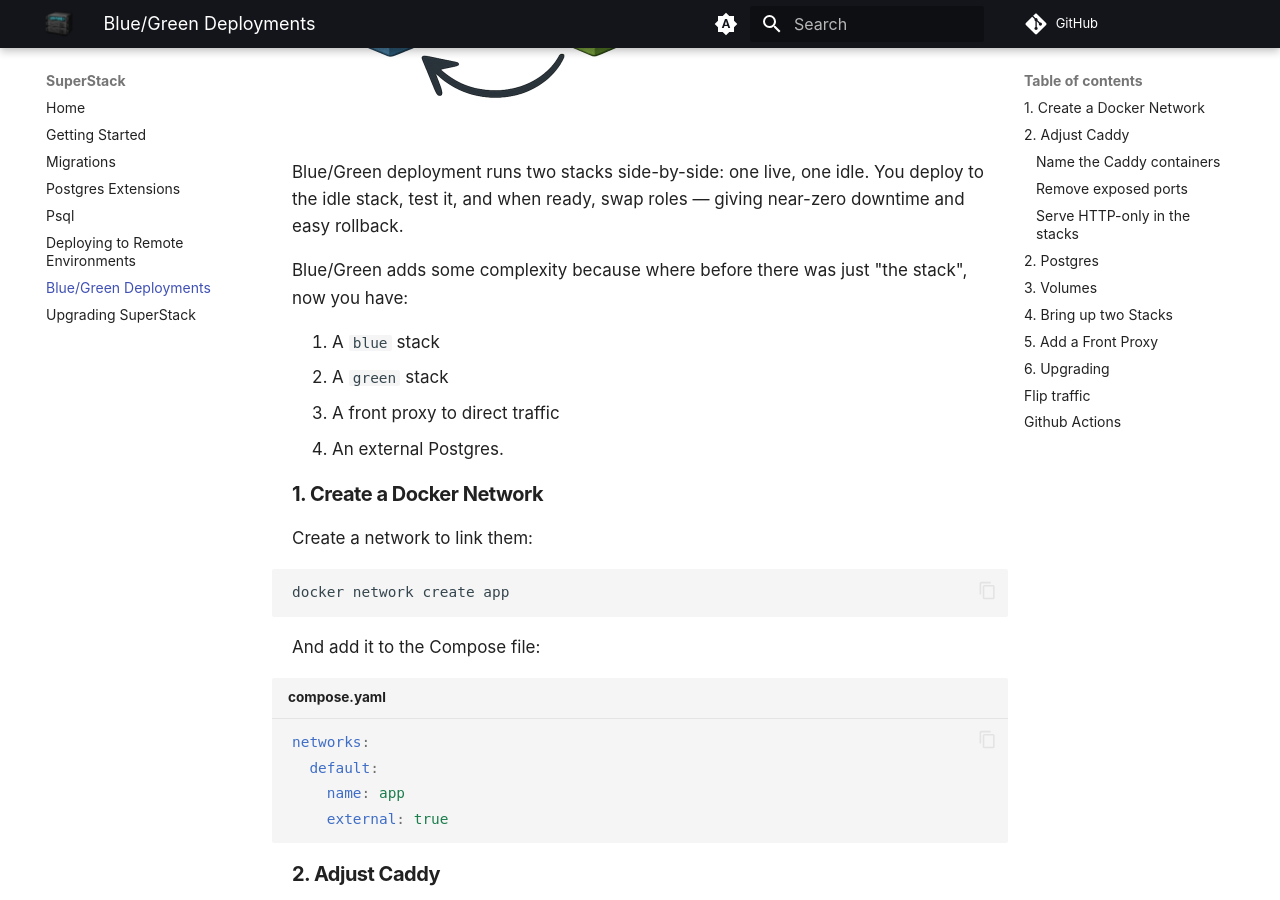
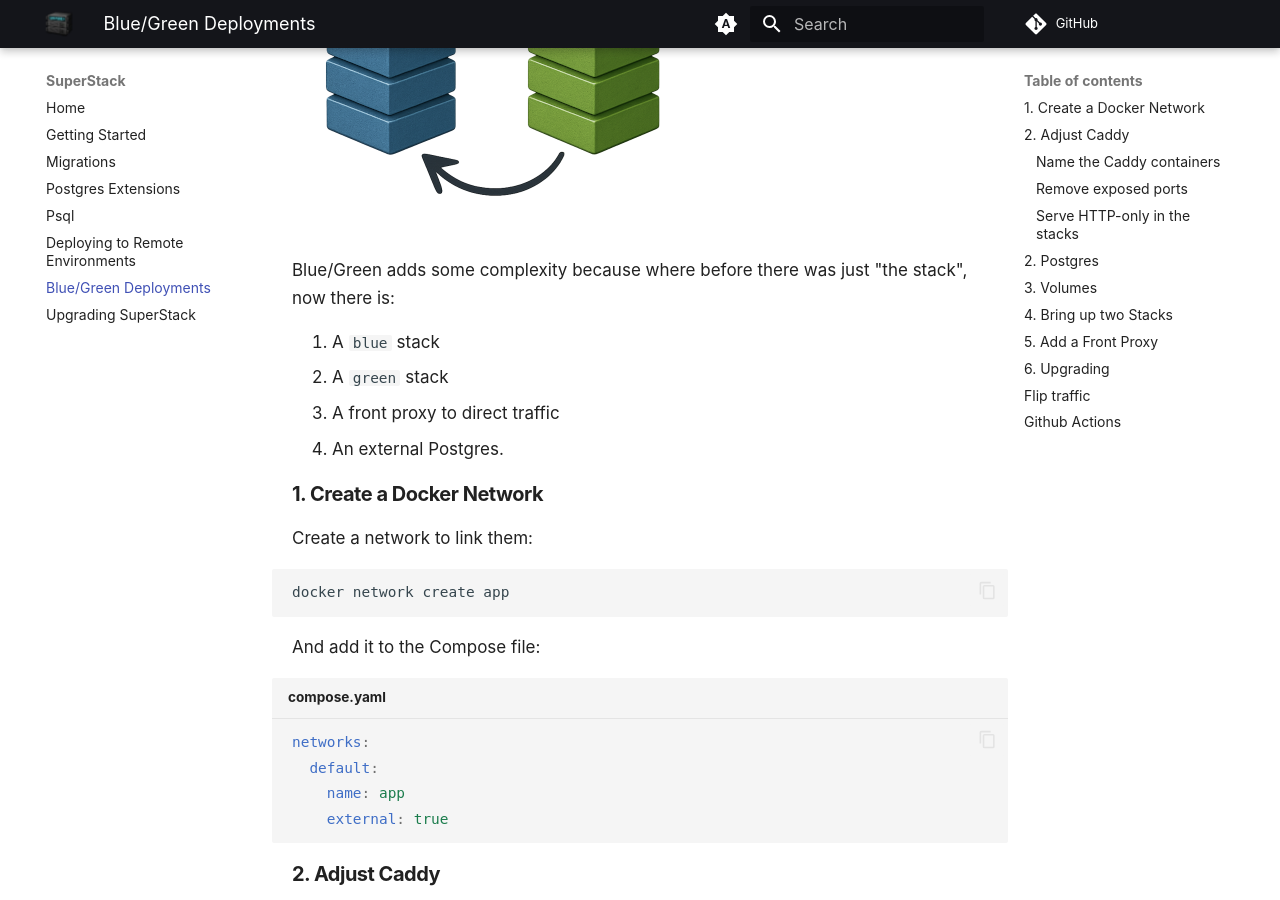
Before and after one commit to explodinglabs/superstack.docs, an MkDocs documentation site: the page built from docs/bluegreen.md, in a window 1280 px wide and 900 px high, scrolled down 422 px. Built offline with MkDocs 1.6.1 and Material for MkDocs 9.7.7, drawn with Linux system fonts in a browser that asks for light colours; comment, search, counter and statistics services are not loaded.

Commit message:
Update bluegreen.md

```diff
--- a/docs/bluegreen.md
+++ b/docs/bluegreen.md
@@ -1,11 +1,11 @@
-![Blue/Green](assets/bluegreen.png)
-
 Blue/Green deployment runs two stacks side-by-side: one live, one idle. You
 deploy to the idle stack, test it, and when ready, swap roles — giving
 near-zero downtime and easy rollback.
 
+![Blue/Green](assets/bluegreen.png)
+
 Blue/Green adds some complexity because where before there was just "the
-stack", now you have:
+stack", now there is:
 
 1. A `blue` stack
 2. A `green` stack
```
